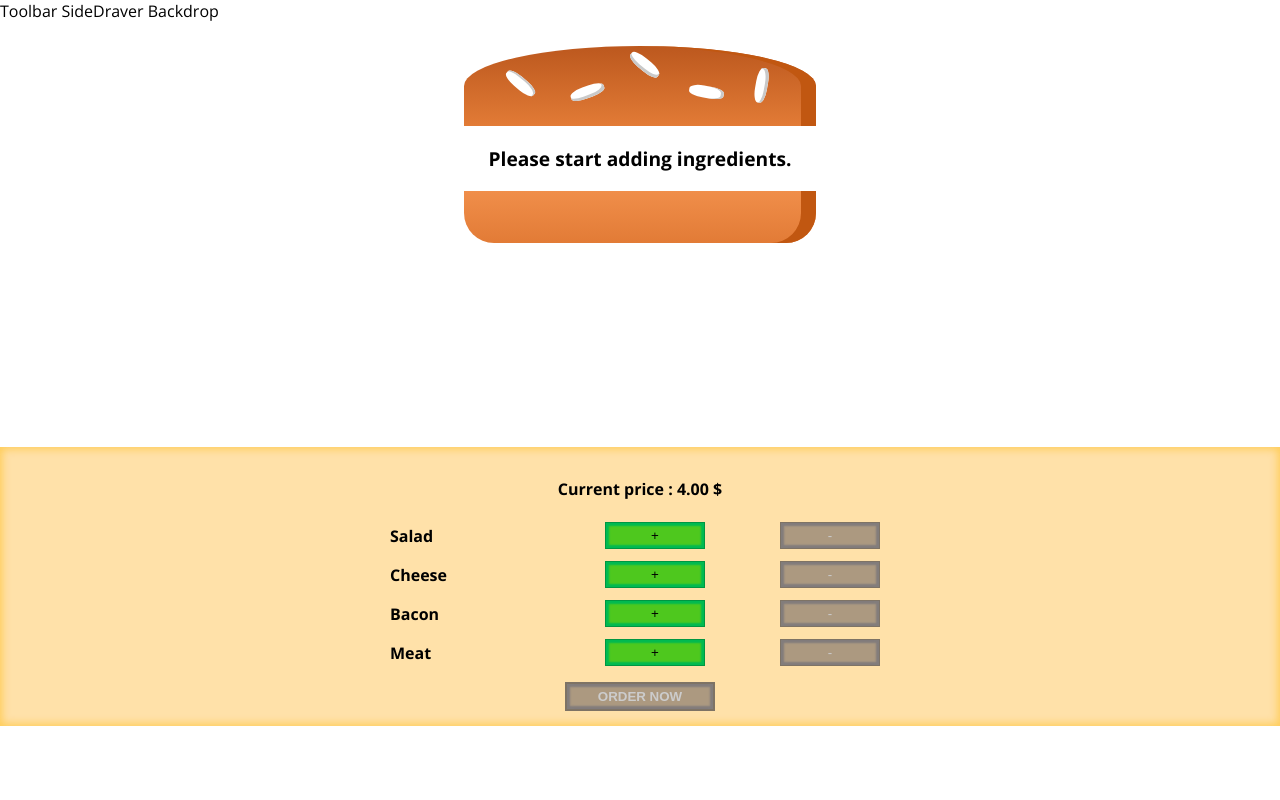
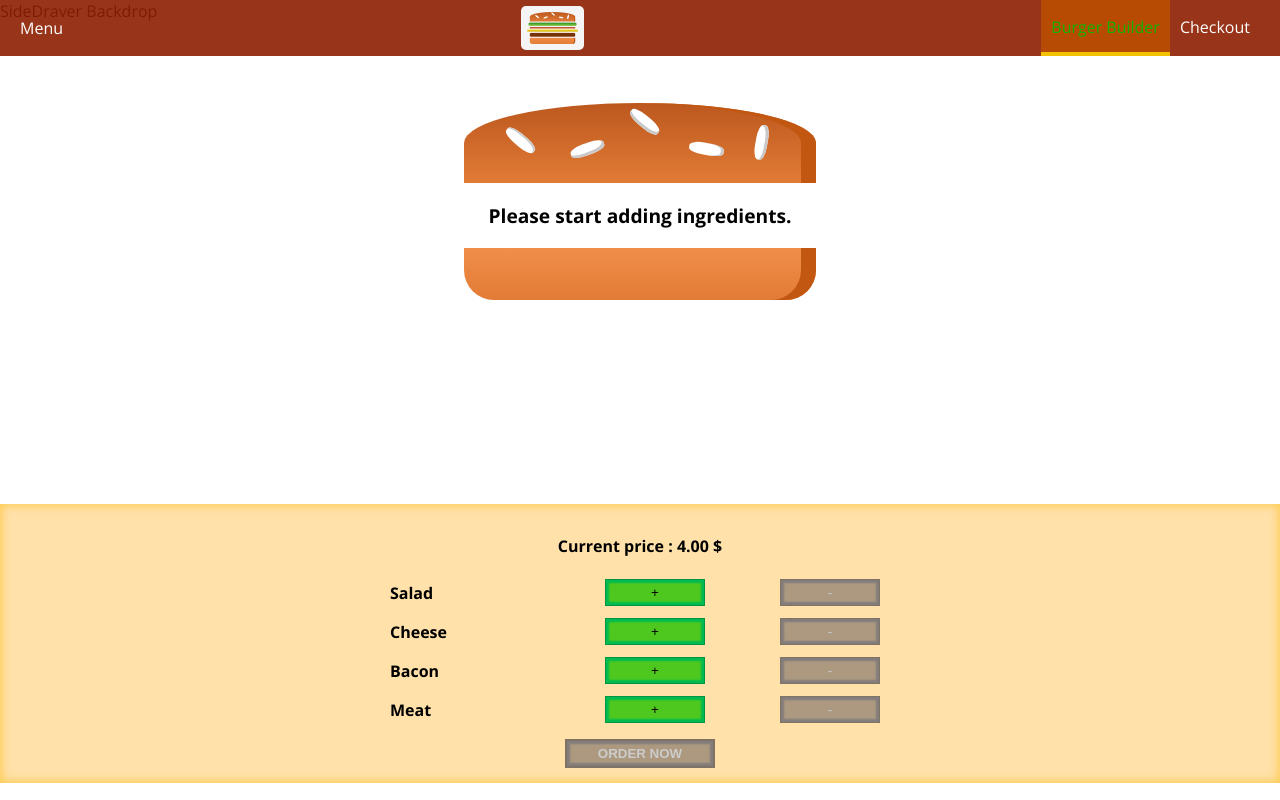
Before and after one commit to kasiapetka/burger-builder-app, a React (Create React App) app in the folder webapp/: page / in a window 1280 px wide. Built offline with nearby package versions, Linux system fonts and the light colour scheme.

Commit message:
Working on navigation

```diff
--- a/webapp/src/components/Layout/Layout.js
+++ b/webapp/src/components/Layout/Layout.js
@@ -1,11 +1,15 @@
 import React from 'react'
 import Auxiliary from "../../hoc/Auxiliary";
 import classes from "./Layout.module.css"
+import Toolbar from "../Navigation/Toolbar/Toolbar";
+import SideDrawer from "../Navigation/SideDrawer/SideDrawer";
 
 const layout = (props) =>(
 <Auxiliary>
+    <Toolbar/>
+    <SideDrawer/>
   <div>
-      Toolbar SideDraver Backdrop
+      SideDraver Backdrop
   </div>
     <main className={classes.Layout}>
     {props.children}
--- a/webapp/src/components/Layout/Layout.module.css
+++ b/webapp/src/components/Layout/Layout.module.css
@@ -1,3 +1,3 @@
 .Layout{
-    margin-top: 15px;
+    margin-top: 72px;
 }
--- /dev/null
+++ b/webapp/src/components/Logo/Logo.js
@@ -0,0 +1,11 @@
+import React from "react";
+import logoImg from '../../img/logo.png'
+import classes from './Logo.module.css'
+
+const logo = (props) => (
+    <div className={classes.Logo} style={{height: props.height}}>
+        <img src={logoImg} alt='Logo'/>
+    </div>
+);
+
+export default logo;
--- /dev/null
+++ b/webapp/src/components/Logo/Logo.module.css
@@ -0,0 +1,11 @@
+.Logo{
+    background-color: whitesmoke;
+    padding: 6px;
+    height: 100%;
+    box-sizing: border-box;
+    border-radius: 5px;
+}
+
+.Logo img{
+    height: 100%;
+}
--- /dev/null
+++ b/webapp/src/components/Navigation/NavigationItems/NavigationItem/NavigationItem.js
@@ -0,0 +1,10 @@
+import React from "react";
+import classes from './NavigationItem.module.css'
+
+const navigationItem =(props)=>(
+        <li className={classes.NavigationItem}>
+            <a href={props.path} className={props.active ? classes.active : null}>{props.label}</a>
+        </li>
+);
+
+export default navigationItem;
--- /dev/null
+++ b/webapp/src/components/Navigation/NavigationItems/NavigationItem/NavigationItem.module.css
@@ -0,0 +1,41 @@
+.NavigationItem{
+    margin: 10px 0;
+    box-sizing: border-box;
+    display: block;
+    width: 100%;
+    align-items: center;
+}
+
+.NavigationItem a{
+    color: rgba(188,77,0,0.9);
+    text-decoration: none;
+    width: 100%;
+    box-sizing: border-box;
+    display: block;
+}
+
+.NavigationItem a:active,.NavigationItem a:hover,.NavigationItem a.active{
+   color: rgb(19, 180, 0);
+}
+
+@media(min-width: 500px){
+    .NavigationItem{
+        margin: 0;
+        display: flex;
+        height: 100%;
+        width: auto;
+    }
+
+    .NavigationItem a{
+        color: white;
+        height: 100%;
+        padding: 16px 10px;
+        border-bottom: 4px solid transparent;
+    }
+
+    .NavigationItem a:active,.NavigationItem a:hover,.NavigationItem a.active{
+        background-color: rgba(188,77,0,0.9);
+        border-bottom: 4px solid rgba(255, 217, 3, 0.83);
+    }
+
+}
--- /dev/null
+++ b/webapp/src/components/Navigation/NavigationItems/NavigationItems.js
@@ -0,0 +1,20 @@
+import React from "react";
+import NavigationItem from "./NavigationItem/NavigationItem";
+import classes from './NavigationItems.module.css'
+
+const navigationItems =(props)=>(
+  <ul className={classes.NavigationItems}>
+      <NavigationItem
+      path='/'
+      label='Burger Builder'
+      active={true}
+      />
+      <NavigationItem
+          path='/'
+          label='Checkout'
+      />
+  </ul>
+
+);
+
+export default navigationItems;
--- /dev/null
+++ b/webapp/src/components/Navigation/NavigationItems/NavigationItems.module.css
@@ -0,0 +1,15 @@
+.NavigationItems{
+    margin: 0;
+    padding: 0;
+    list-style: none;
+    display: flex;
+    flex-flow: column;
+    align-items: center;
+    height: 100%;
+}
+
+@media (min-width: 500px){
+    .NavigationItems{
+        flex-flow: row;
+    }
+}
--- /dev/null
+++ b/webapp/src/components/Navigation/SideDrawer/SideDrawer.js
@@ -0,0 +1,20 @@
+import React from "react";
+import Logo from "../../Logo/Logo";
+import NavigationItems from "../NavigationItems/NavigationItems";
+import classes from './SideDrawer.module.css'
+
+const sideDrawer =(props)=> {
+
+    return(
+        <div className={classes.SideDrawer}>
+        <Logo
+        height='10%'/>
+        <nav style={{marginTop: '30px'}}>
+            <NavigationItems/>
+        </nav>
+        </div>
+    );
+
+};
+
+export default sideDrawer;
--- /dev/null
+++ b/webapp/src/components/Navigation/SideDrawer/SideDrawer.module.css
@@ -0,0 +1,26 @@
+.SideDrawer{
+    position: fixed;
+    width: 70%;
+    height: 100%;
+    left: 0;
+    top:0;
+    z-index: 200;
+    background-color: whitesmoke;
+    padding: 32px 16px;
+    box-sizing: border-box;
+    transition: transform 0.3ms ease-out;
+}
+
+@media(min-width: 500px){
+    .SideDrawer{
+        display:none;
+    }
+}
+
+.Open{
+    transform: translateX(0);
+}
+
+.Closed{
+    transform: translateX(-100%);
+}
--- /dev/null
+++ b/webapp/src/components/Navigation/Toolbar/Toolbar.js
@@ -0,0 +1,18 @@
+import React from "react";
+import classes from './Toolbar.module.css'
+import Logo from "../../Logo/Logo";
+import NavigationItems from "../NavigationItems/NavigationItems";
+
+const toolbar = (props) => (
+    <header className={classes.Toolbar}>
+        <div>Menu</div>
+      <Logo
+          height='80%'/>
+      <nav className={classes.DesktopOnly}>
+          <NavigationItems/>
+      </nav>
+
+    </header>
+);
+
+export default toolbar;
--- /dev/null
+++ b/webapp/src/components/Navigation/Toolbar/Toolbar.module.css
@@ -0,0 +1,25 @@
+.Toolbar{
+    height: 56px;
+    width: 100%;
+    position: fixed;
+    top: 0;
+    left: 0;
+    background-color: rgba(140, 31, 0, 0.9);
+    display: flex;
+    justify-content: space-between;
+    align-items: center;
+    padding: 0 20px;
+    box-sizing: border-box;
+    z-index: 90;
+    color: white;
+}
+
+.Toolbar nav{
+    height: 100%;
+}
+
+@media(max-width: 499px) {
+    .DesktopOnly{
+        display: none;
+    }
+}
```
Also changed, not shown: webapp/src/img/logo.png (added).
